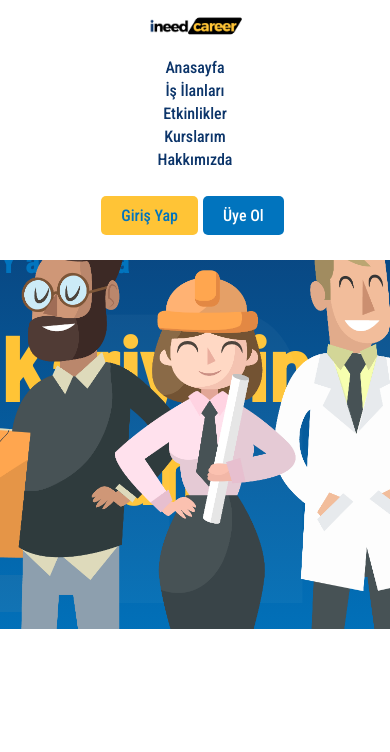
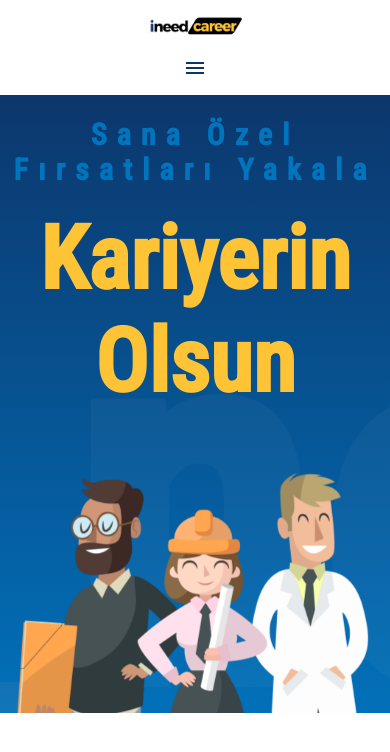
Before and after one commit to kaanboyacii/React.js-Node.js-Career, a React (Create React App) app: page / in a window 390 px wide. Shown: the top 752 px of the page. Built offline with nearby package versions, Linux system fonts and the light colour scheme; grey boxes are pictures that could not be loaded.

Commit message:
Responsive design hero & openable menu

```diff
--- a/src/components/hero/hero.scss
+++ b/src/components/hero/hero.scss
@@ -1,7 +1,7 @@
 .hero {
   height: calc(100vh - 30vh);
   overflow: hidden;
-  background: linear-gradient(180deg, #0C356A, #0174BE);
+  background: linear-gradient(180deg, #0c356a, #0174be);
   position: relative;
 
   .wrapper {
@@ -19,33 +19,14 @@
 
       h2 {
         font-size: 30px;
-        color: #0174BE;
+        color: #0174be;
         letter-spacing: 10px;
       }
 
       h1 {
         font-size: 88px;
-        color: #FFC436;
+        color: #ffc436;
       }
-    //   .buttons {
-    //     button {
-    //       padding: 20px;
-    //       border: 1px solid white;
-    //       border-radius: 10px;
-    //       background-color: transparent;
-    //       color: white;
-    //       margin-right: 20px;
-    //       margin-bottom: 75px;
-    //       cursor: pointer;
-    //       font-weight: 300;
-    //       pointer-events: auto; // Butonlar animasyon sırasında etkileşime açık
-
-    //       &:hover {
-    //         color: #0174BE;
-    //         background-color: white;
-    //       }
-    //     }
-    //   }
 
       img {
         width: 50px;
@@ -76,5 +57,98 @@
     font-weight: bold;
     user-select: none;
   }
+}
+@media (max-width: 768px) {
+  .hero {
+    height: 80vh;
+    overflow: hidden;
+    background: linear-gradient(180deg, #0c356a, #0174be);
+    .wrapper {
+      max-width: 1366px;
+      height: 100%;
+      margin: auto;
+      .textContainer {
+        width: 100%;
+        height: 100%;
+        display: flex;
+        flex-direction: column;
+        justify-content: center;
+        gap: 20px;
 
+        h2 {
+          font-size: 30px;
+          color: #0174be;
+          letter-spacing: 10px;
+        }
+
+        h1 {
+          font-size: 88px;
+          color: #ffc436;
+          margin-bottom: 15rem;
+        }
+
+        img {
+          width: 50px;
+        }
+      }
+    }
+    position: relative;
+    .imageContainer {
+      height: 50vh;
+      position: absolute;
+      top: 40vh;
+      left: 0;
+      right: 0;
+
+      img {
+        width: 100%;
+        height: 100%;
+        object-fit: cover;
+      }
+    }
+  }
+
+  @media (max-width: 768px) {
+    .textContainer {
+      width: 50%;
+      height: 100%;
+      display: flex;
+      flex-direction: column;
+      justify-content: center;
+      text-align: center;
+      gap: 0px;
+
+      h2 {
+        font-size: 30px;
+        color: #0174be;
+        letter-spacing: 10px;
+        text-align: center;
+      }
+
+      h1 {
+        font-size: 88px;
+        text-align: center;
+        color: #ffc436;
+      }
+    }
+    .hero {
+      height: 80vh;
+      overflow: hidden;
+      background: linear-gradient(180deg, #0c356a, #0174be);
+      position: relative;
+      .imageContainer {
+        height: 50vh;
+        position: absolute;
+        top: 40vh;
+        left: 0;
+        right: 0;
+
+        img {
+          width: 100%;
+          height: 100%;
+          object-fit: cover;
+        }
+      }
+    }
+  }
 }
--- a/src/components/navbar/Navbar.jsx
+++ b/src/components/navbar/Navbar.jsx
@@ -1,11 +1,32 @@
 import "./navbar.scss";
 import { DarkModeContext } from "../../context/darkModeContext";
-import { useContext } from "react";
+import { useContext, useState, useEffect } from "react";
 import { motion } from "framer-motion";
-import Logo from "../../img/logo.png"
+import Logo from "../../img/logo.png";
+import MenuIcon from '@mui/icons-material/Menu';
 
 const Navbar = () => {
   const { dispatch } = useContext(DarkModeContext);
+  const [isMobileMenuOpen, setIsMobileMenuOpen] = useState(false);
+
+  // Ekran genişliği değiştiğinde durumu izlemek için useEffect kullanıyoruz.
+  useEffect(() => {
+    const handleResize = () => {
+      if (window.innerWidth > 768) {
+        setIsMobileMenuOpen(false);
+      }
+    };
+
+    window.addEventListener('resize', handleResize);
+
+    return () => {
+      window.removeEventListener('resize', handleResize);
+    };
+  }, []);
+
+  const toggleMobileMenu = () => {
+    setIsMobileMenuOpen(!isMobileMenuOpen);
+  };
 
   return (
     <div className="navbar">
@@ -19,12 +40,24 @@ const Navbar = () => {
           <a href="/">Etkinlikler</a>
           <a href="/">Kurslarım</a>
           <a href="/">Hakkımızda</a>
-          {/* Add more navigation links as needed */}
         </div>
         <div className="user-actions">
           <a href="/">Giriş Yap</a>
           <a href="/">Üye Ol</a>
         </div>
+        <MenuIcon className="menu-icon" onClick={toggleMobileMenu} />
+        {isMobileMenuOpen && (
+          <div className="mobile-menu">
+            {/* Mobil menü içeriği */}
+            <a href="/">Anasayfa</a>
+            <a href="/">İş İlanları</a>
+            <a href="/">Etkinlikler</a>
+            <a href="/">Kurslarım</a>
+            <a href="/">Hakkımızda</a>
+            <a href="/">Giriş Yap</a>
+            <a href="/">Üye Ol</a>
+          </div>
+        )}
       </div>
     </div>
   );
--- a/src/components/navbar/navbar.scss
+++ b/src/components/navbar/navbar.scss
@@ -1,4 +1,3 @@
-// navbar.scss
 .navbar {
   background-color: #ffffff;
   color: #0c356a;
@@ -8,6 +7,11 @@
   left: 0;
   right: 0;
   z-index: 1000;
+
+  .menu-icon {
+    display: none;
+  }
+
   .container {
     display: flex;
     justify-content: space-between;
@@ -19,6 +23,12 @@
     @media (max-width: 768px) {
       flex-direction: column;
       text-align: center;
+
+      .menu-icon {
+        display: block;
+        font-size: 24px;
+        cursor: pointer;
+      }
     }
   }
 
@@ -56,18 +66,15 @@
       }
 
       @media (max-width: 768px) {
-        margin: 2px 0; // Mobil görünümde linkler arasında ve altında boşluk ekleyin
+        display: none;
+        margin: 2px 0;
         &:before {
-          display: none; // Mobil görünümde altındaki animasyonu kaldırın
+          display: none;
         }
       }
     }
 
-    @media (max-width: 768px) {
-      flex-direction: column;
-      text-align: center;
-      margin-top: 15px;
-    }
+
   }
 
   .user-actions {
@@ -86,6 +93,7 @@
       }
 
       @media (max-width: 768px) {
+        display: none;
         margin: 10px 0;
         margin-right: 5px;
       }
@@ -105,4 +113,24 @@
       margin-top: 15px;
     }
   }
+
+  .mobile-menu {
+    display: none;
+    @media (max-width: 768px) {
+      display: block;
+      text-align: center;
+
+      a {
+        display: block;
+        padding: 10px 0;
+        text-decoration: none;
+        color: #0c356a;
+        transition: color 0.3s;
+
+        &:hover {
+          color: #0174be;
+        }
+      }
+    }
+  }
 }
```
